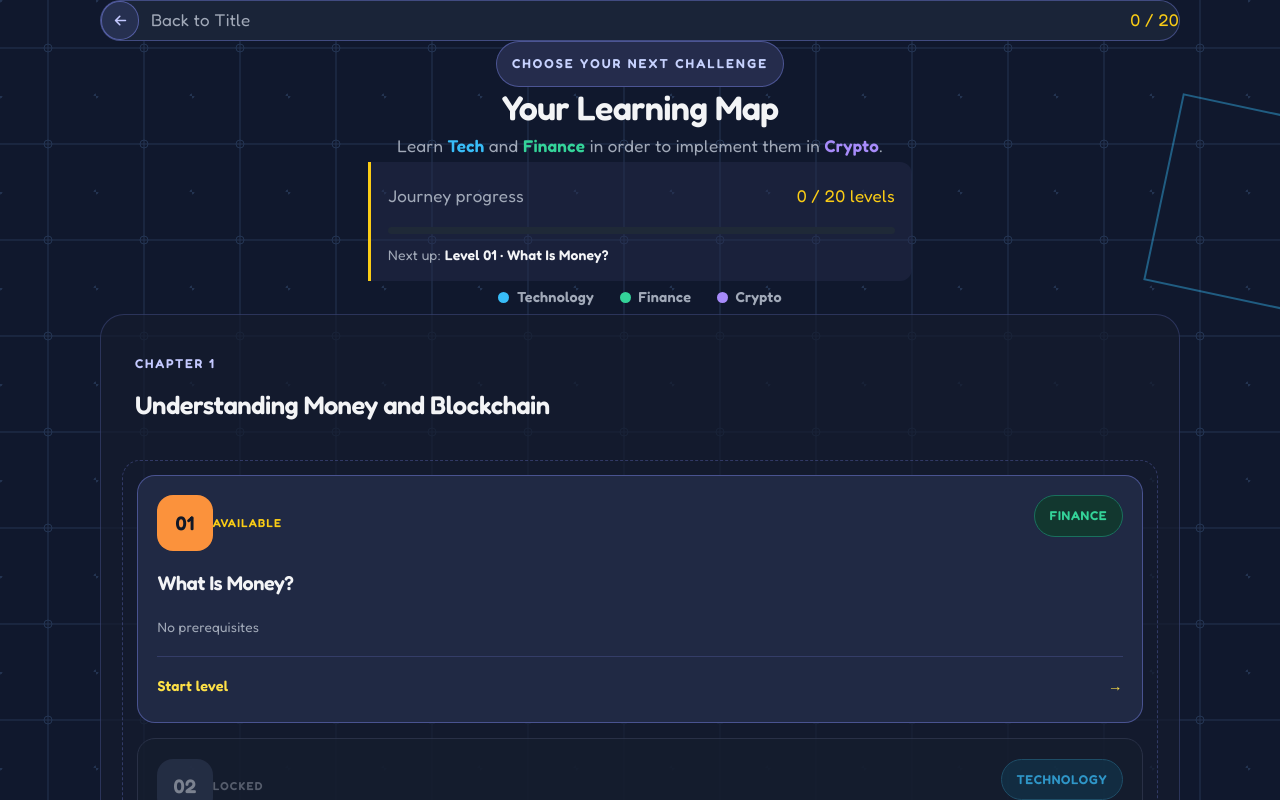
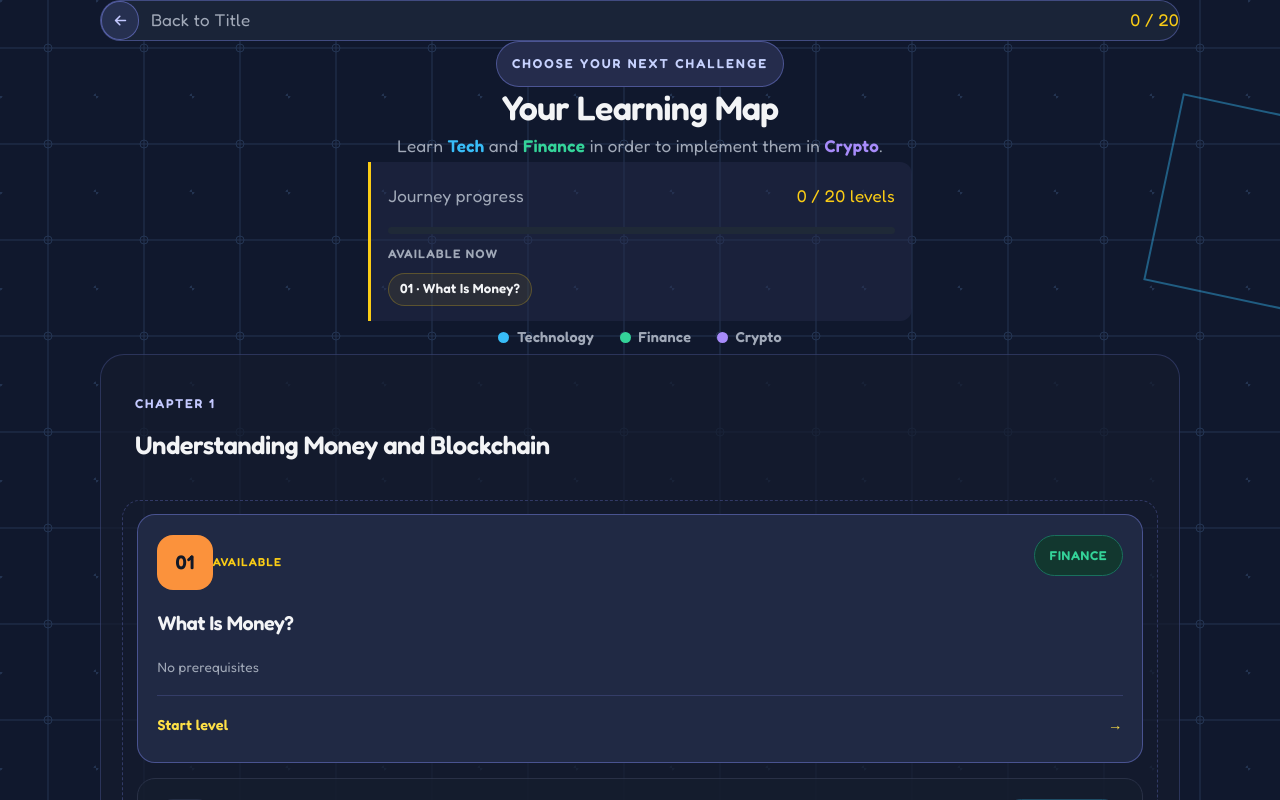
Before and after one commit to js890/crypto-edu, a Next.js app: page /levels in a window 1280 px wide. Shown: the top 800 px of the page. Built offline with nearby package versions, Linux system fonts and the light colour scheme.

Commit message:
Final Message

```diff
--- a/app/globals.css
+++ b/app/globals.css
@@ -579,6 +579,40 @@
   color: var(--text-primary);
 }
 
+.map-progress-next-label {
+  display: block;
+  margin-bottom: 0.55rem;
+  color: var(--text-secondary);
+  font-size: 0.72rem;
+  font-weight: 900;
+  letter-spacing: 0.1em;
+  text-transform: uppercase;
+}
+
+.map-progress-links {
+  display: flex;
+  flex-wrap: wrap;
+  gap: 0.45rem;
+}
+
+.map-progress-link {
+  max-width: 100%;
+  padding: 0.38rem 0.65rem;
+  border: 1px solid rgba(250, 204, 21, 0.24);
+  border-radius: 9999px;
+  background: rgba(250, 204, 21, 0.07);
+  color: var(--text-primary);
+  font-size: 0.78rem;
+  font-weight: 800;
+  line-height: 1.35;
+  transition: border-color 0.18s ease, background-color 0.18s ease;
+}
+
+.map-progress-link:hover {
+  border-color: rgba(250, 204, 21, 0.55);
+  background: rgba(250, 204, 21, 0.12);
+}
+
 .map-chapter {
   position: relative;
   display: grid;
--- a/app/levels/page.tsx
+++ b/app/levels/page.tsx
@@ -233,7 +233,7 @@ export default function LevelsPage() {
   );
   const completedCount = completedLevels.size;
   const progress = `${(completedCount / allLevels.length) * 100}%`;
-  const nextLevel = allLevels.find(
+  const availableLevels = allLevels.filter(
     (level) => !completedLevels.has(level.number) && levelIsAvailable(level, completedLevels)
   );
 
@@ -283,11 +283,31 @@ export default function LevelsPage() {
                 aria-valuenow={completedCount}
               />
             </div>
-            <p className="map-progress-next">
-              {nextLevel
-                ? <>Next up: <strong>Level {String(nextLevel.number).padStart(2, "0")} · {nextLevel.title}</strong></>
-                : "Journey complete — every level finished."}
-            </p>
+            {completedCount === allLevels.length ? (
+              <p className="map-progress-next">
+                <span className="map-progress-next-label">Next up</span>
+                <strong>Apply your newfound knowledge to the real world!</strong>
+              </p>
+            ) : availableLevels.length > 0 ? (
+              <div className="map-progress-next">
+                <span className="map-progress-next-label">
+                  Available now{availableLevels.length > 1 ? ` (${availableLevels.length})` : ""}
+                </span>
+                <div className="map-progress-links">
+                  {availableLevels.map((level) => (
+                    <Link
+                      key={level.number}
+                      href={`/levels/level-${String(level.number).padStart(2, "0")}`}
+                      className="map-progress-link"
+                    >
+                      {String(level.number).padStart(2, "0")} · {level.title}
+                    </Link>
+                  ))}
+                </div>
+              </div>
+            ) : (
+              <p className="map-progress-next">Complete an available level to unlock the next step.</p>
+            )}
           </div>
         </header>
 
```
